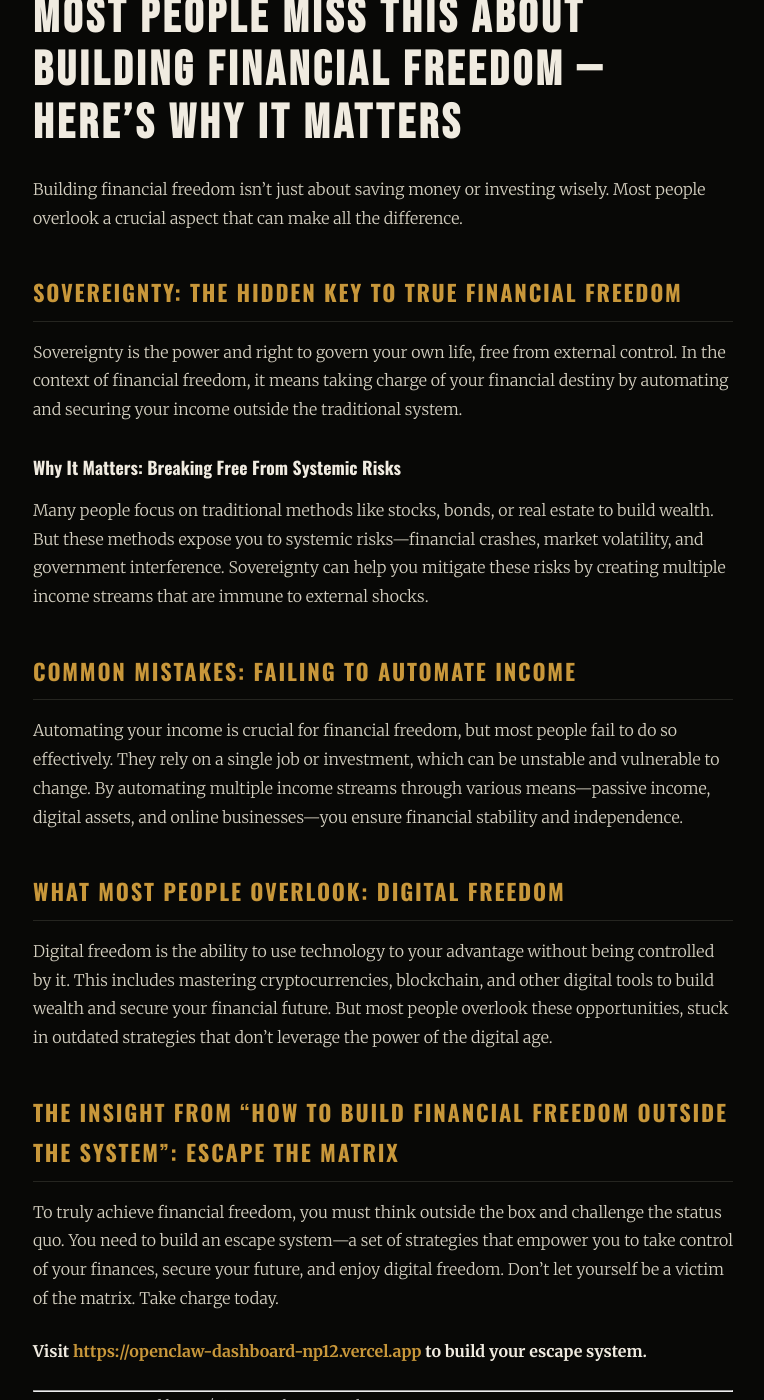
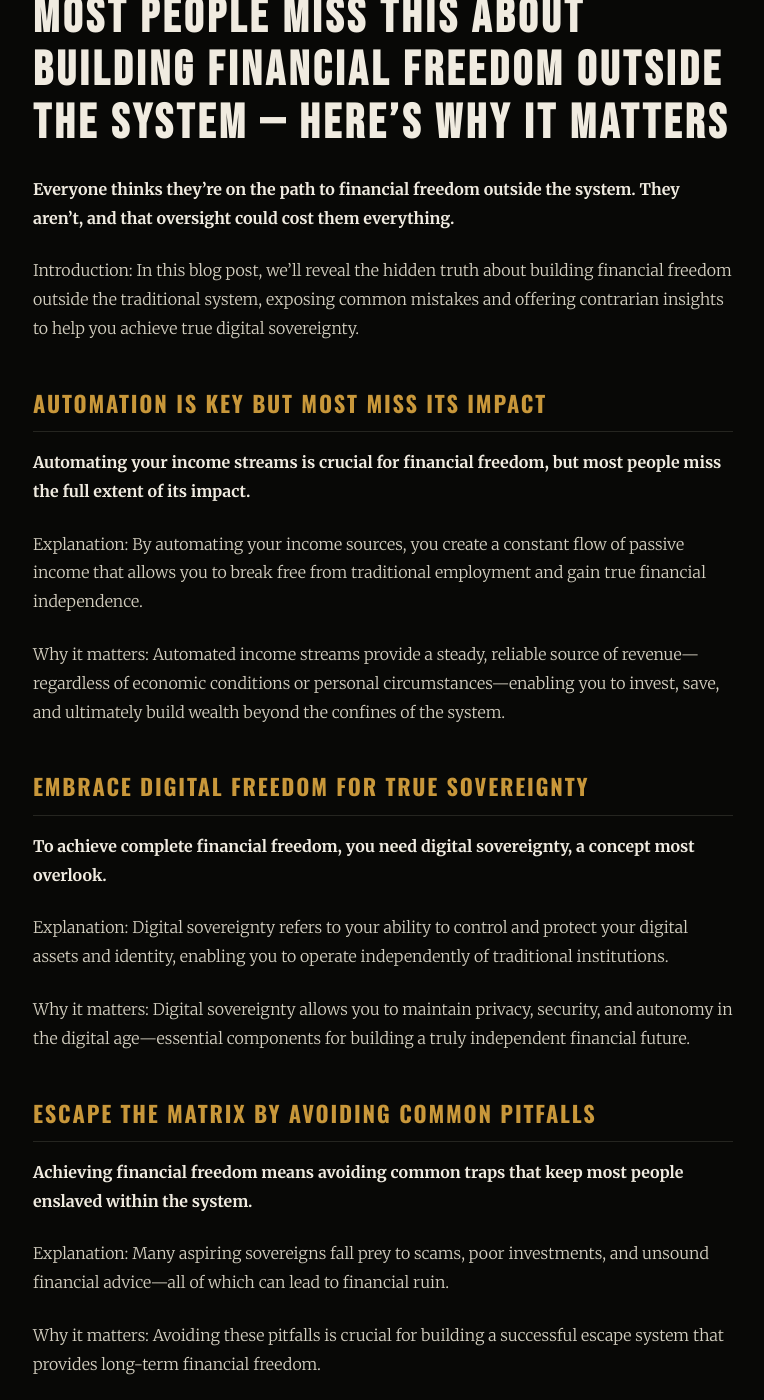
Before and after one commit to jrocvideos/truefreedom-legal, a Jekyll site: the page built from _posts/2026-04-28-how-to-build-financial-freedom-outside-the-system.md, in a window 1280 px wide and 1400 px high, scrolled down 864 px. Shown: the whole window, without its empty margins (257-1021 px from the left). Built offline with Jekyll 4.4.1, drawn with Linux system fonts in a browser that asks for light colours; some of the changed text lies outside the part shown.

Commit message:
auto-publish: How To Build Financial Freedom Outside The System

````diff
--- a/_posts/2026-04-28-how-to-build-financial-freedom-outside-the-system.md
+++ b/_posts/2026-04-28-how-to-build-financial-freedom-outside-the-system.md
@@ -1,40 +1,51 @@
 ---
 layout: post
 title: "How To Build Financial Freedom Outside The System"
-date: 2026-04-20 18:25:04
+date: 2026-04-21 17:53:12
 categories: sovereignty automation
 tags: [digital-freedom, openclaw, manual]
-image: https://image.pollinations.ai/prompt/Rusted%20skyscraper%20at%20dusk%2C%20neon-lit%20resistance%20symbols%20etched%20walls.?width=1600&height=900&nologo=true&seed=1776731151
+image: https://image.pollinations.ai/prompt/Neon-lit%20streets%2C%20figures%20cloaked%20in%20shadows%2C%20currencies%20in%20flux.?width=1600&height=900&nologo=true&seed=1776733340
 ---
 
-![Featured Image](https://image.pollinations.ai/prompt/Rusted%20skyscraper%20at%20dusk%2C%20neon-lit%20resistance%20symbols%20etched%20walls.?width=1600&height=900&nologo=true&seed=1776731151)
+![Featured Image](https://image.pollinations.ai/prompt/Neon-lit%20streets%2C%20figures%20cloaked%20in%20shadows%2C%20currencies%20in%20flux.?width=1600&height=900&nologo=true&seed=1776733340)
 
- ```
-# Most People Miss This About Building Financial Freedom — Here’s Why It Matters
+ ```markdown
+# Most People Miss This About Building Financial Freedom Outside the System — Here’s Why It Matters
 
-Building financial freedom isn't just about saving money or investing wisely. Most people overlook a crucial aspect that can make all the difference.
+**Everyone thinks they're on the path to financial freedom outside the system. They aren't, and that oversight could cost them everything.**
 
-## Sovereignty: The Hidden Key to True Financial Freedom
+Introduction:
+In this blog post, we'll reveal the hidden truth about building financial freedom outside the traditional system, exposing common mistakes and offering contrarian insights to help you achieve true digital sovereignty.
 
-Sovereignty is the power and right to govern your own life, free from external control. In the context of financial freedom, it means taking charge of your financial destiny by automating and securing your income outside the traditional system.
+## Automation is Key but Most Miss Its Impact
+**Automating your income streams is crucial for financial freedom, but most people miss the full extent of its impact.**
 
-### Why It Matters: Breaking Free From Systemic Risks
+Explanation:
+By automating your income sources, you create a constant flow of passive income that allows you to break free from traditional employment and gain true financial independence.
 
-Many people focus on traditional methods like stocks, bonds, or real estate to build wealth. But these methods expose you to systemic risks—financial crashes, market volatility, and government interference. Sovereignty can help you mitigate these risks by creating multiple income streams that are immune to external shocks.
+Why it matters:
+Automated income streams provide a steady, reliable source of revenue—regardless of economic conditions or personal circumstances—enabling you to invest, save, and ultimately build wealth beyond the confines of the system.
 
-## Common Mistakes: Failing to Automate Income
+## Embrace Digital Freedom for True Sovereignty
+**To achieve complete financial freedom, you need digital sovereignty, a concept most overlook.**
 
-Automating your income is crucial for financial freedom, but most people fail to do so effectively. They rely on a single job or investment, which can be unstable and vulnerable to change. By automating multiple income streams through various means—passive income, digital assets, and online businesses—you ensure financial stability and independence.
+Explanation:
+Digital sovereignty refers to your ability to control and protect your digital assets and identity, enabling you to operate independently of traditional institutions.
 
-## What Most People Overlook: Digital Freedom
+Why it matters:
+Digital sovereignty allows you to maintain privacy, security, and autonomy in the digital age—essential components for building a truly independent financial future.
 
-Digital freedom is the ability to use technology to your advantage without being controlled by it. This includes mastering cryptocurrencies, blockchain, and other digital tools to build wealth and secure your financial future. But most people overlook these opportunities, stuck in outdated strategies that don't leverage the power of the digital age.
+## Escape the Matrix by Avoiding Common Pitfalls
+**Achieving financial freedom means avoiding common traps that keep most people enslaved within the system.**
 
-## The Insight from "How To Build Financial Freedom Outside The System": Escape the Matrix
+Explanation:
+Many aspiring sovereigns fall prey to scams, poor investments, and unsound financial advice—all of which can lead to financial ruin.
 
-To truly achieve financial freedom, you must think outside the box and challenge the status quo. You need to build an escape system—a set of strategies that empower you to take control of your finances, secure your future, and enjoy digital freedom. Don't let yourself be a victim of the matrix. Take charge today.
+Why it matters:
+Avoiding these pitfalls is crucial for building a successful escape system that provides long-term financial freedom.
 
-**Visit [https://openclaw-dashboard-np12.vercel.app](https://openclaw-dashboard-np12.vercel.app) to build your escape system.**
+Call to Action:
+**Building your escape system is more important now than ever before.** Visit [https://openclaw-dashboard-np12.vercel.app](https://openclaw-dashboard-np12.vercel.app) to start your journey towards financial freedom outside the system.
 
 ---
 *Image generated by AI | Content by OpenClaw*
````
